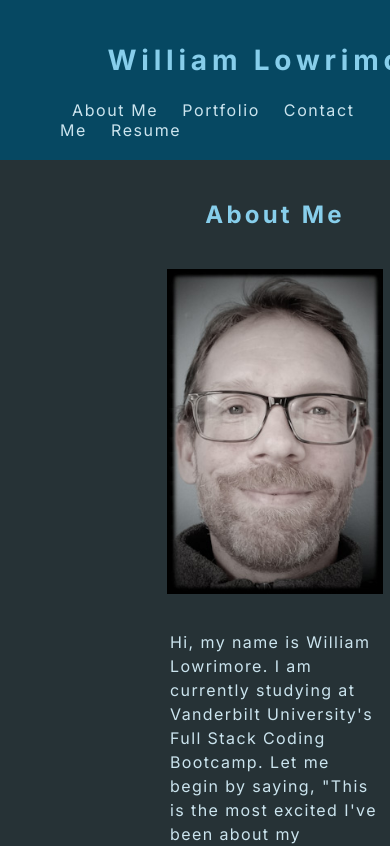
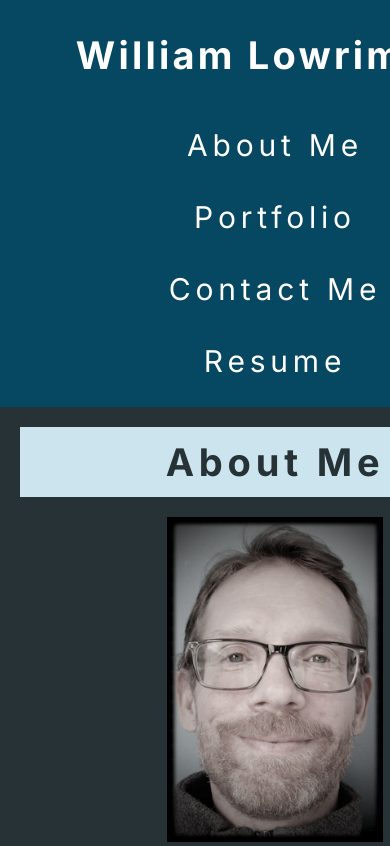
Before and after one commit to wlowrimore/wdl_vandy_bc_react_portfolio_2022, a React (Create React App) app: page / in a window 390 px wide. Shown: the top 846 px of the page. Built offline with nearby package versions, Linux system fonts and the light colour scheme.

Commit message:
adds media queries for mobile

```diff
--- a/src/index.css
+++ b/src/index.css
@@ -16,7 +16,7 @@ body {
   display: flex;
   flex-direction: column;
   margin: 0;
-  padding: 20px 60px;
+  padding-bottom: 10px;
   align-items: center;
   justify-content: space-between;
   background-color: #064862;
@@ -24,37 +24,102 @@ body {
 }
 
 .header h2 {
-  font-size: 28px;
-  font-weight: light;
-  letter-spacing: .3rem;
+  display: flex;
+  flex-direction: row;
+  justify-content: center;
+  align-items: center;
+  font-size: 38px;
+  font-weight: 900;
+  letter-spacing: .4rem;
   color: skyblue;
 }
 
 .--nav > a {
+
   color: #cbe4ee;
   text-decoration: none;
-  letter-spacing: .1rem;
-  padding: 12px;
+  letter-spacing: .2rem;
+  margin: 0 10px;
+  padding: 18px
 }
 .--nav > a:hover {
   color: skyblue;
+  background-color: #263236;
+  padding-top: 8px;
+  border-radius: 8px;
 }
 
-/* _____________________________MAIN______________________________ */
+/* ________________________MEDIA QUERIES__________________________ */
 
-/* .element-viewer {
-  display: flex;
-  flex-direction: column;
-  /* border: 2px solid #cbe4ee; */
-  /* margin: 100px 100px;
-  padding: 0 16px;
-} */
+@media (max-width: 576px) {
+  .header h2 {
+    display: flex;
+    flex-wrap: wrap;
+    flex-direction: column;
+    justify-content: center;
+    align-items: center;
+    letter-spacing: .2rem;
+    color: white;
+  }
 
-/* .element-viewer > h1 {
-  color: #cbe4ee;
-  font-weight: crisp;
-  letter-spacing: .3rem;
-} */ */
+  .--nav a {
+    display: flex;
+    flex-direction: column;
+    align-items: center;
+    font-size: 30px;
+    letter-spacing: .3rem;
+    color: white;
+  }
+
+  .--nav a:hover {
+    color: white;
+    background-color: #064862;
+    padding-top: 18px;
+  }
+
+  .about-body {
+    /* border: 2px solid #cbe4ee; */
+    width: 100%;
+    padding: 8px -150px;
+    margin: 0;
+  }
+
+  .about p {
+    display: flex;
+    flex-direction: row;
+    font-family: sans-serif;
+    font-size: 26px;
+    font-weight: lighter;
+    color: whitesmoke;
+    line-height: 1.5;
+    letter-spacing: .3rem;
+  }
+
+  .about-title {
+    display: flex;
+    flex-direction: column;
+    justify-content: center;
+    width: 100%;
+    margin: 0;
+  }
+
+  .about h2 {
+    display: flex;
+    flex-direction: row;
+    justify-content: center;
+    font-family: 'Inter';
+    font-size: 38px;
+    font-weight: 900;
+    background-color: #cbe4ee;
+    color: #263236;
+    padding: 12px;
+    letter-spacing: .3rem;
+  }
+
+  .about img {
+
+  }
+}
 
 /* ____________________________ABOUT_____________________________ */
 
@@ -62,12 +127,12 @@ body {
   display: flex;
 }
 
-.about-title {
+.about {
   display: flex;
   flex-wrap: wrap;
   justify-content: center;
   padding: 20px;
-  font-weight: strong;
+  font-weight: 900;
   color: skyblue;
   letter-spacing: .2rem;
 }
@@ -76,7 +141,7 @@ body {
   display: flex;
   flex-direction: column;
   align-items: center;
-  padding: 0px 150px;
+  margin: 20px 4px;
 }
 
 .about img {
@@ -88,7 +153,6 @@ body {
 .about-body p {
   display: flex;
   flex-direction: column;
-  /* width: 80%; */
   padding: 20px 20px;
   color: #cbe4ee;
   letter-spacing: 1.4px;
@@ -107,7 +171,7 @@ body {
 
 .project-head {
   color: skyblue;
-  font-weight: strong;
+  font-weight: 900;
   letter-spacing: .2rem;
 }
 
@@ -169,7 +233,7 @@ body {
 
 .container h1 {
   font-size: 24px;
-  font-weight: strong;
+  font-weight: 900;
   letter-spacing: .2rem
 }
 
@@ -245,7 +309,7 @@ body {
 
   /* justify-content: center;
   align-items: flex-start; */
-  /* font-weight: strong;
+  /* font-weight: 900;
   color: skyblue;
   letter-spacing: .2rem;
 /* } */
```
